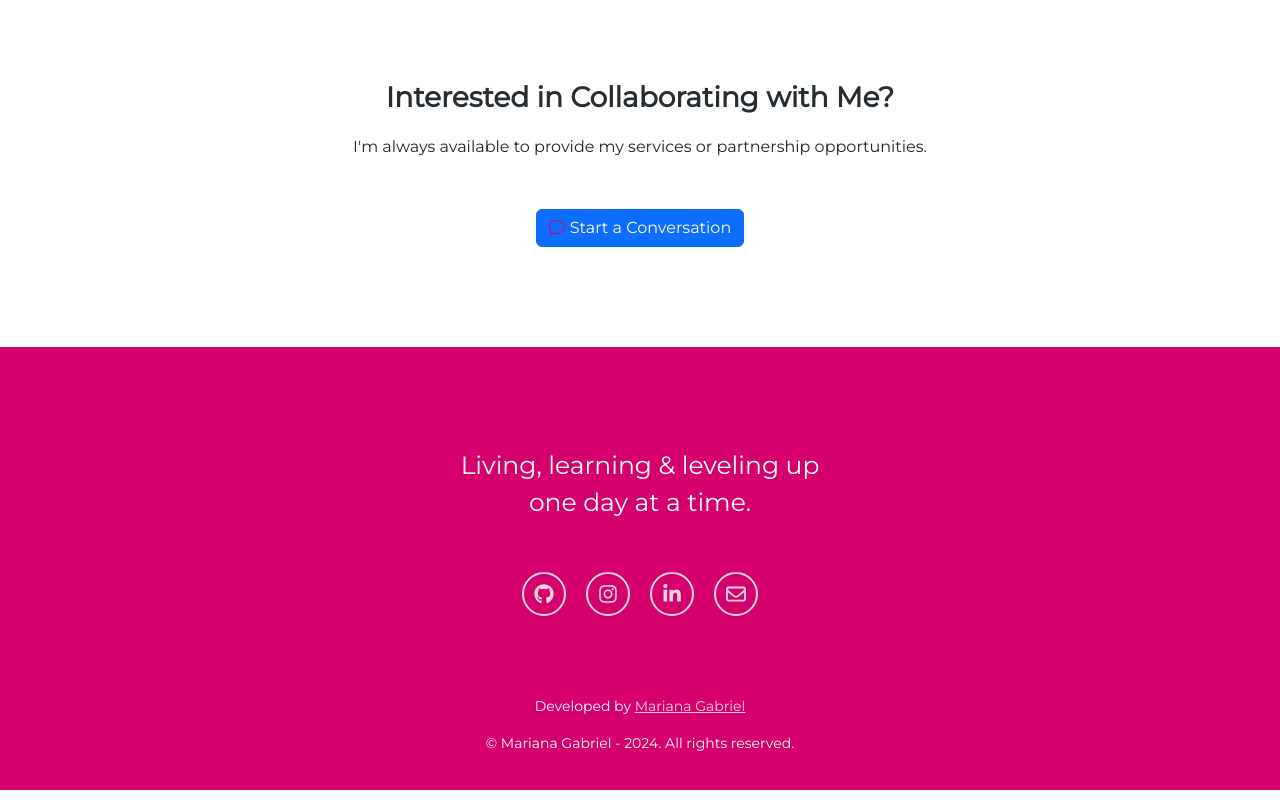
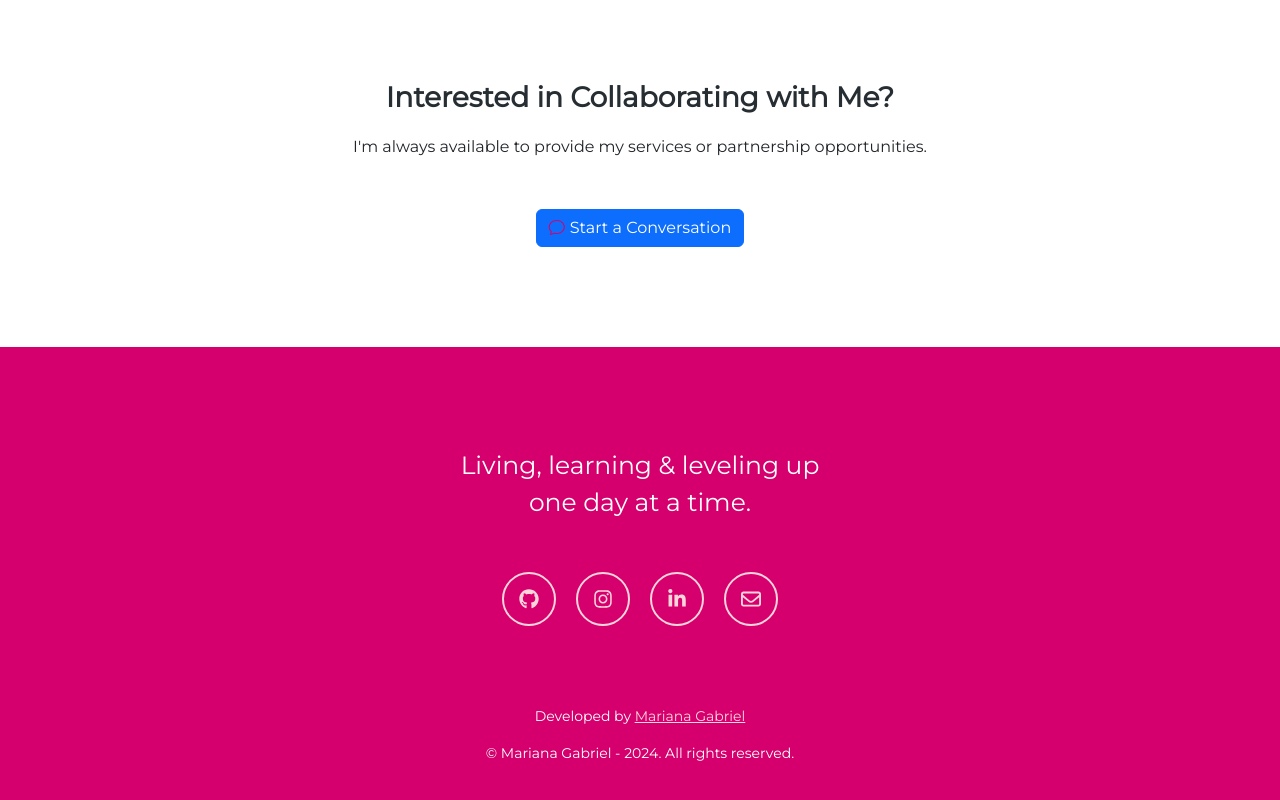
Before and after one commit to marianargabriel/marianargabriel-website, a Next.js app: page / in a window 1280 px wide. Shown: the part 3442-4242 px from the top of the page. Built offline with nearby package versions, Linux system fonts and the light colour scheme.

Commit message:
Alteração no tamanho do padding dos botoes das redes

```diff
--- a/public/styles/footer.css
+++ b/public/styles/footer.css
@@ -36,7 +36,7 @@ footer {
     align-items: center;
     height: 20px;
     width: 20px;
-    padding: 10px;
+    padding: 15px;
     border-radius: 50%;
     border: 2px solid var(--soft-pink-color);
     color: var(--soft-pink-color);
```
